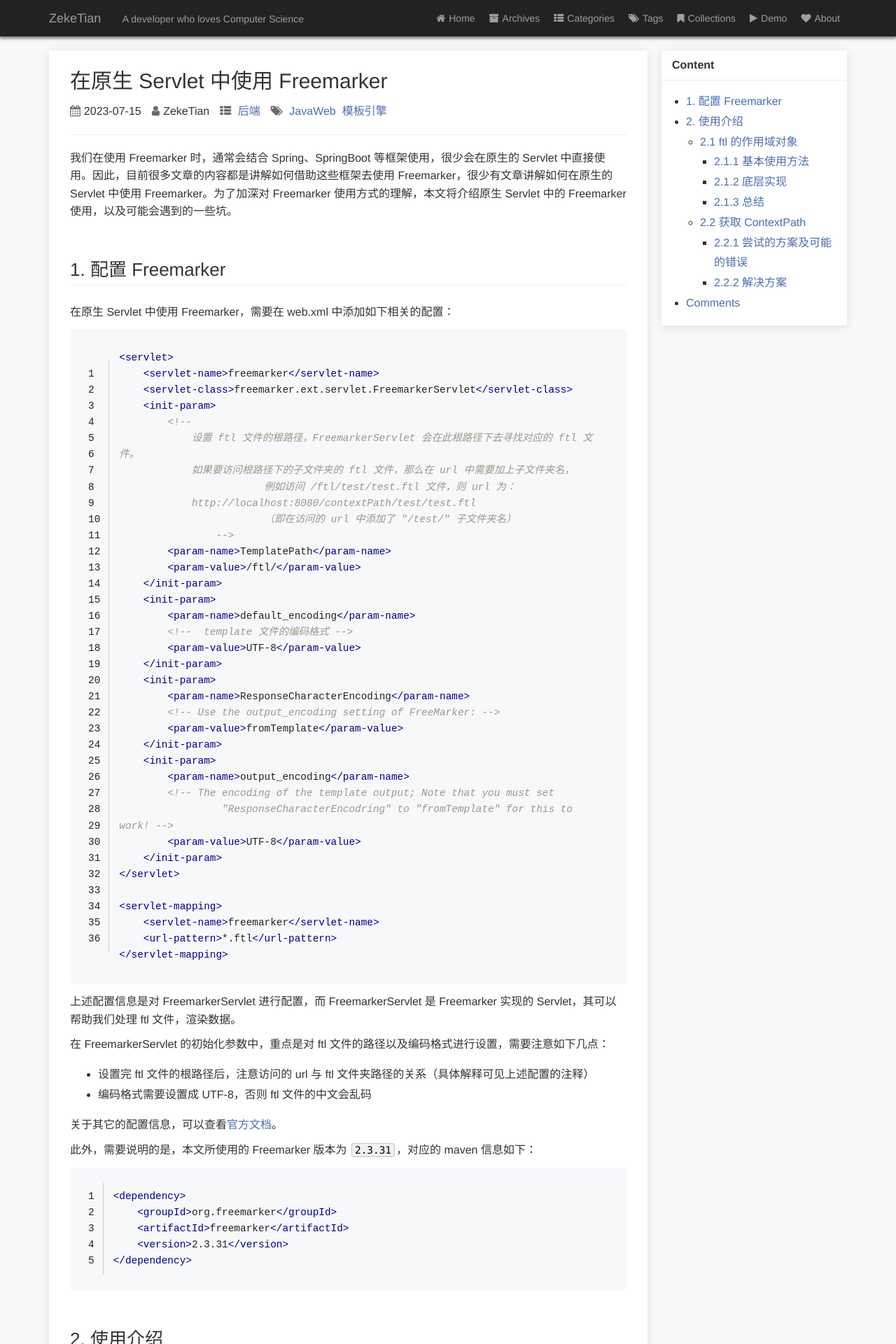
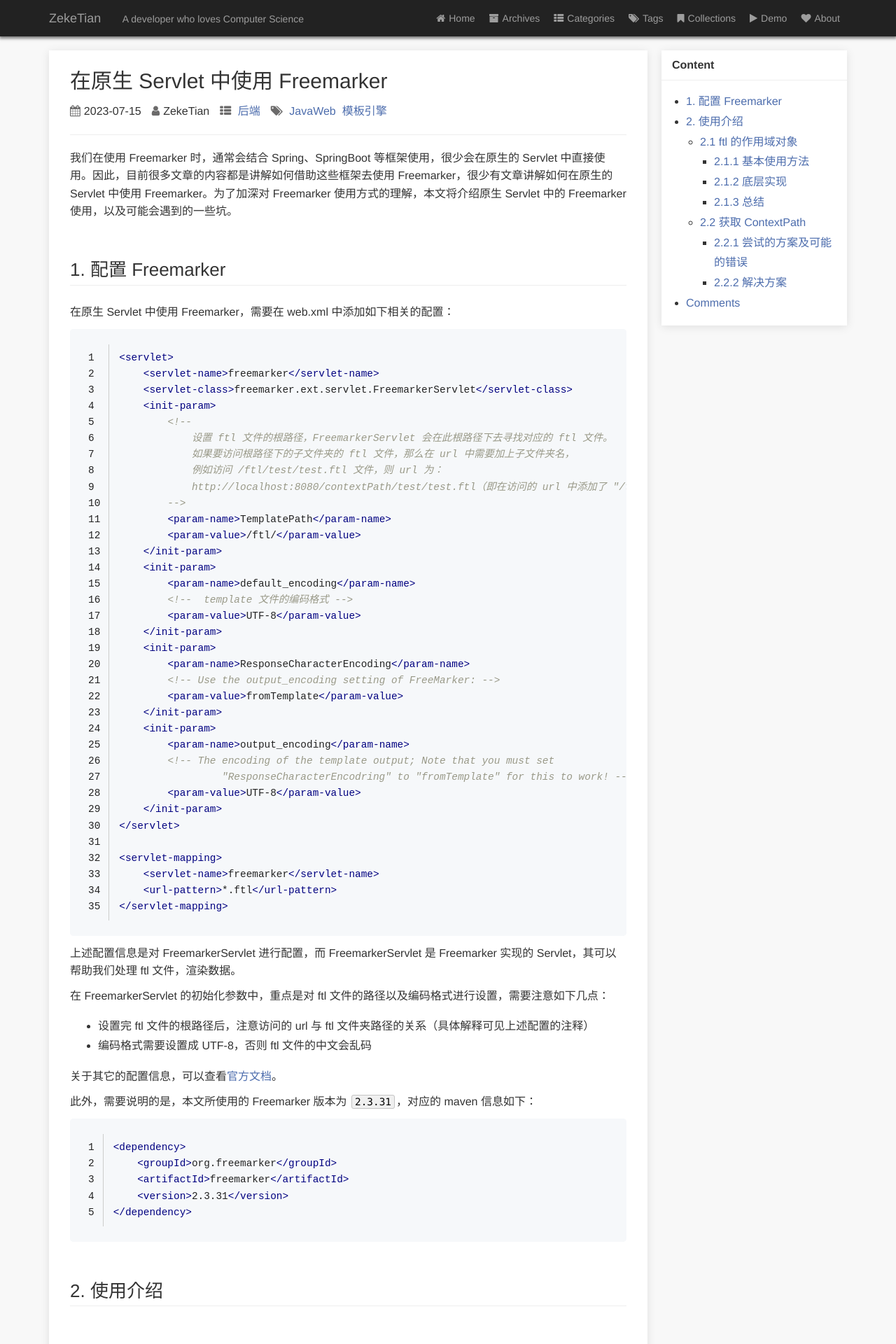
Before and after one commit to ZekeTian/zeketian-blog, a Jekyll site: the page built from _posts/2023-07-15-freemarker-with-native-servlet.md, in a window 1280 px wide. Shown: the top 1920 px of the page at 70% size. Built offline with Jekyll 4.4.1, drawn with Linux system fonts in a browser that asks for light colours; comment, search, counter and statistics services are not loaded; a style sheet for code colours, icons or effects is not loaded.

Commit message:
change style

```diff
--- a/_sass/rouge-github.scss
+++ b/_sass/rouge-github.scss
@@ -5,9 +5,13 @@
     margin: 12px 0;
     padding: 8px 12px;
     //  overflow-x: auto;
-    word-wrap: break-word;      /* IE 5.5-7 */
-    white-space: -moz-pre-wrap; /* Firefox 1.0-2.0 */
-    white-space: pre-wrap;      /* current browsers */
+    // 使用下面的样式，代码中的长行会自动换行。当配合代码行号一起显示时，会出现问题。
+    // word-wrap: break-word;      /* IE 5.5-7 */
+    // white-space: -moz-pre-wrap; /* Firefox 1.0-2.0 */
+    // white-space: pre-wrap;      /* current browsers */
+
+    // 不使用上面的样式，则代码中的长行不会自动换行，但是多余部分的显示会出问题。为了能正常显示多余部分，需要加上下面的属性，从而出现滚动条
+    overflow: auto;
     > code {
         margin: 0;
         padding: 0;
--- a/_sass/rouge-monokai.scss
+++ b/_sass/rouge-monokai.scss
@@ -4,10 +4,14 @@
 pre {
     margin: 12px 0;
     padding: 8px 12px;
-    //  overflow-x: auto;
-    word-wrap: break-word;      /* IE 5.5-7 */
-    white-space: -moz-pre-wrap; /* Firefox 1.0-2.0 */
-    white-space: pre-wrap;      /* current browsers */
+    // overflow-x: auto;
+    // 使用下面的样式，代码中的长行会自动换行。当配合代码行号一起显示时，会出现问题。
+    // word-wrap: break-word;      /* IE 5.5-7 */
+    // white-space: -moz-pre-wrap; /* Firefox 1.0-2.0 */
+    // white-space: pre-wrap;      /* current browsers */
+
+    // 不使用上面的样式，则代码中的长行不会自动换行，但是多余部分的显示会出问题。为了能正常显示多余部分，需要加上下面的属性，从而出现滚动条
+    overflow: auto;
     > code {
         margin: 0;
         padding: 0;
```
Also changed, not shown: _posts/2023-07-15-freemarker-with-native-servlet.md (+3 -4 lines).
